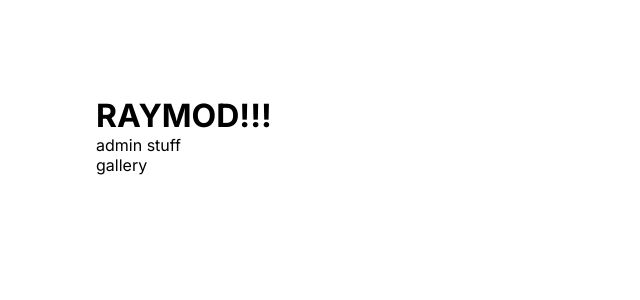
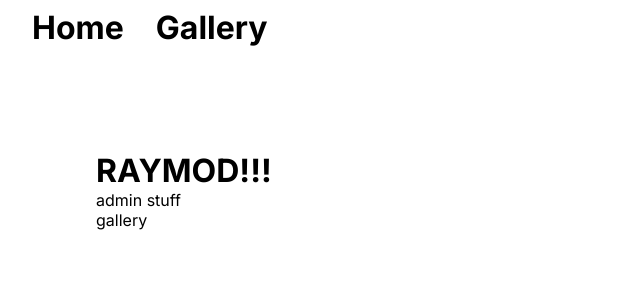
Before and after one commit to Therason/raymod, a Next.js app: page / in a window 1280 px wide. Shown: the top 300 px of the page, without its empty margins (0-640 px from the left). Built offline with nearby package versions, Linux system fonts and the light colour scheme.

Commit message:
Add basic navbar

```diff
--- /dev/null
+++ b/components/navbar.tsx
@@ -0,0 +1,11 @@
+import Link from 'next/link'
+import styles from '@/styles/Navbar.module.css'
+
+export default function Navbar() {
+  return (
+    <span className={styles.container}>
+      <Link href="/">Home</Link>
+      <Link href="/gallery">Gallery</Link>
+    </span>
+  )
+}
--- a/pages/_app.tsx
+++ b/pages/_app.tsx
@@ -2,6 +2,7 @@ import '@/styles/globals.css'
 import type { AppProps } from 'next/app'
 import { Inter } from 'next/font/google'
 import Head from 'next/head'
+import Navbar from '@/components/navbar'
 
 const inter = Inter({ subsets: ['latin'] })
 
@@ -15,6 +16,7 @@ export default function App({ Component, pageProps }: AppProps) {
         <link rel="icon" href="/favicon.ico" />
       </Head>
       <main className={inter.className}>
+        <Navbar />
         <Component className={inter.className} {...pageProps} />
       </main>
     </>
--- a/styles/Gallery.module.css
+++ b/styles/Gallery.module.css
@@ -1,7 +1,8 @@
 .main {
   display: flex;
-  justify-content: flex-start;
+  justify-content: center;
   flex-wrap: wrap;
+  gap: 10px;
 }
 
 .image_container {
--- /dev/null
+++ b/styles/Navbar.module.css
@@ -0,0 +1,10 @@
+.container {
+  display: inline-flex;
+  gap: 2rem;
+  padding: 0.5rem 2rem;
+}
+
+.container > a {
+  font-size: 2rem;
+  font-weight: bold;
+}
```
